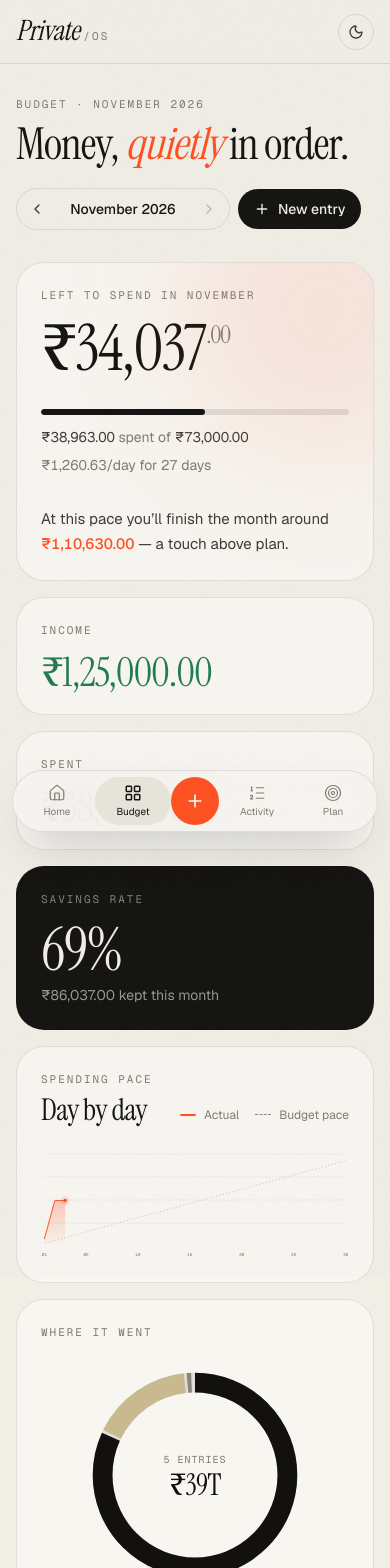
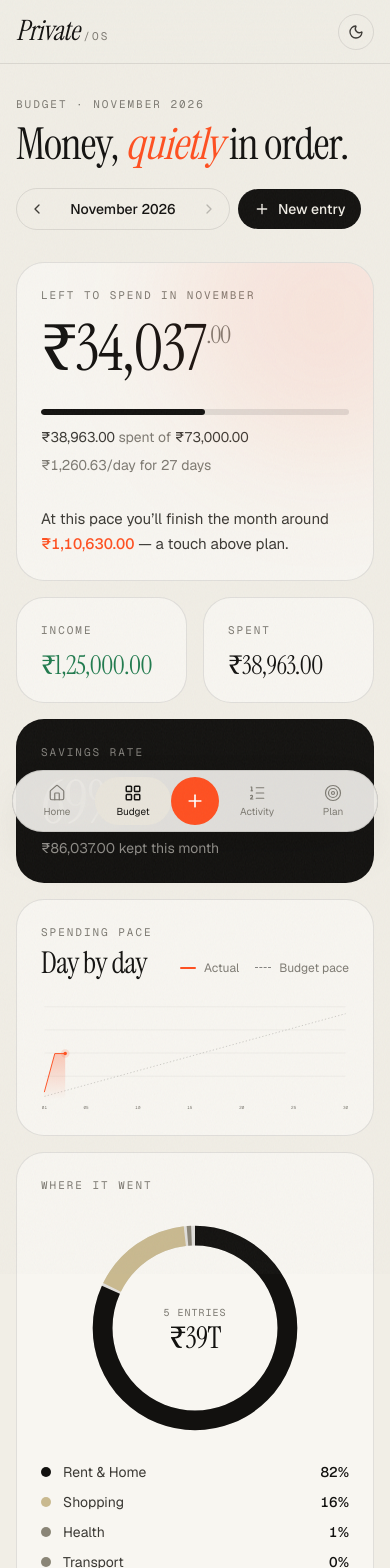
Before and after one commit to rohaanmgeorge/privateopss, a Next.js app: page /budget in a window 390 px wide. Shown: the top 1568 px of the page. Built offline with nearby package versions, Linux system fonts and the light colour scheme.

Commit message:
Tighten overview on mobile: side-by-side stats, no horizontal overflow
Co-Authored-By: Claude Opus 5.5 <noreply@anthropic.com>

```diff
--- a/src/app/(os)/layout.tsx
+++ b/src/app/(os)/layout.tsx
@@ -9,7 +9,7 @@ export default function OSLayout({ children }: LayoutProps<"/">) {
       <OSProvider>
         <div className="flex min-h-dvh">
           <Sidebar />
-          <div className="flex min-w-0 flex-1 flex-col">
+          <div className="flex min-w-0 flex-1 flex-col overflow-x-clip">
             <MobileBar />
             <main className="mx-auto w-full max-w-[1280px] flex-1 px-4 pb-32 pt-6 md:px-10 md:pt-10 lg:pb-16">{children}</main>
           </div>
--- a/src/components/budget/overview-view.tsx
+++ b/src/components/budget/overview-view.tsx
@@ -56,7 +56,7 @@ function Overview({ state }: { state: BudgetState }) {
         }
       />
 
-      <div className="grid grid-cols-1 gap-4 md:grid-cols-6">
+      <div className="grid grid-cols-1 gap-4 md:grid-cols-6 [&>*]:min-w-0">
         {/* Hero — remaining */}
         <motion.div custom={0} variants={rise} initial="hidden" animate="show" className="md:col-span-4">
           <Panel className="relative h-full overflow-hidden p-6 md:p-9">
@@ -91,10 +91,10 @@ function Overview({ state }: { state: BudgetState }) {
         </motion.div>
 
         {/* Stat stack */}
-        <motion.div custom={1} variants={rise} initial="hidden" animate="show" className="grid gap-4 md:col-span-2">
+        <motion.div custom={1} variants={rise} initial="hidden" animate="show" className="grid grid-cols-2 gap-4 md:col-span-2 md:grid-cols-1">
           <Stat label="Income" value={money(t.income, settings)} tone="positive" />
           <Stat label="Spent" value={money(t.expense, settings)} />
-          <Panel className="flex flex-col justify-between bg-ink p-6 text-paper">
+          <Panel className="col-span-2 flex flex-col justify-between bg-ink p-6 text-paper md:col-span-1">
             <Eyebrow className="!text-paper/50">Savings rate</Eyebrow>
             <p className="display tabular mt-4 text-6xl">{t.income ? percent(Math.max(0, t.savingsRate)) : "—"}</p>
             <p className="mt-2 text-sm text-paper/60">
@@ -238,7 +238,7 @@ function Stat({ label, value, tone }: { label: string; value: string; tone?: "po
   return (
     <Panel className="flex flex-col justify-between p-6">
       <Eyebrow>{label}</Eyebrow>
-      <p className={`display tabular mt-4 text-[40px] ${tone === "positive" ? "text-positive" : ""}`}>{value}</p>
+      <p className={`display tabular mt-4 text-[clamp(26px,6vw,40px)] ${tone === "positive" ? "text-positive" : ""}`}>{value}</p>
     </Panel>
   );
 }
```
